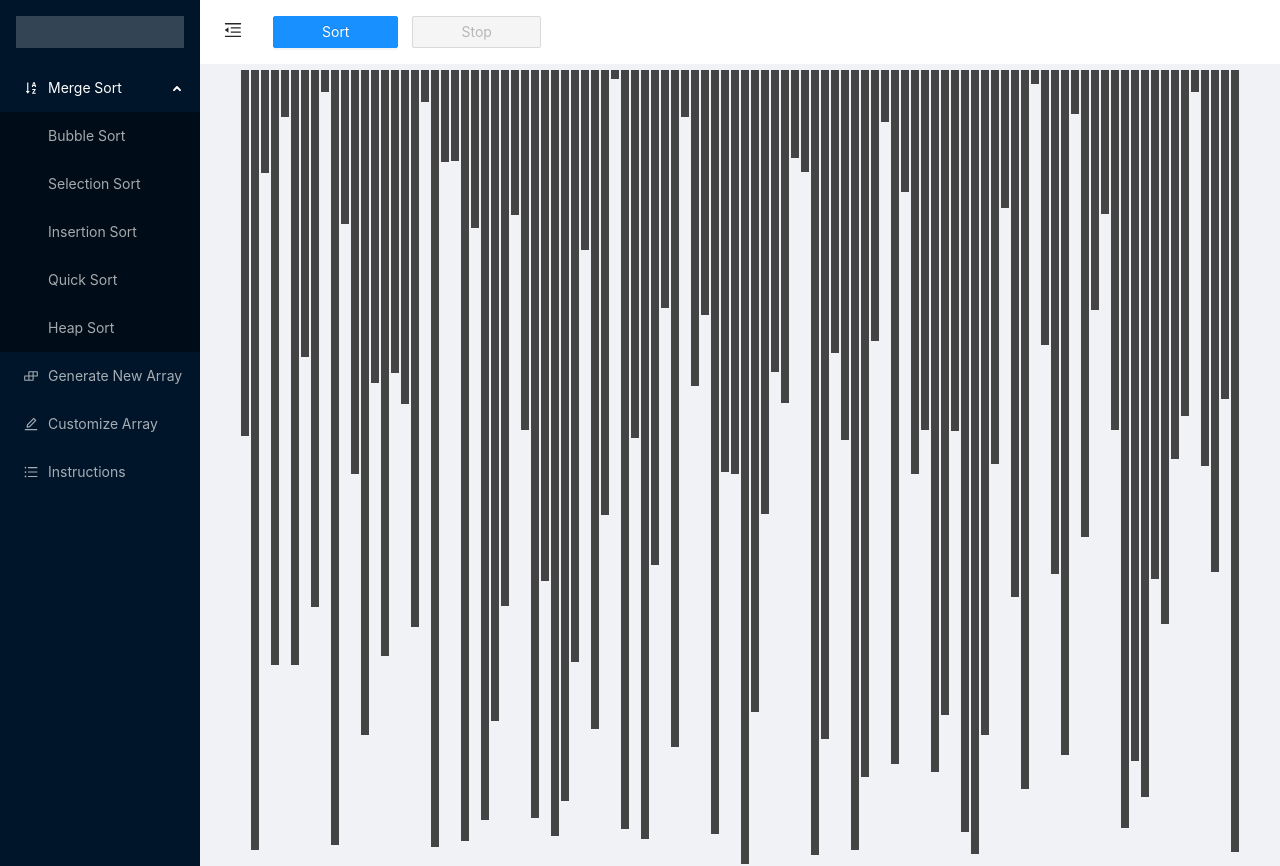
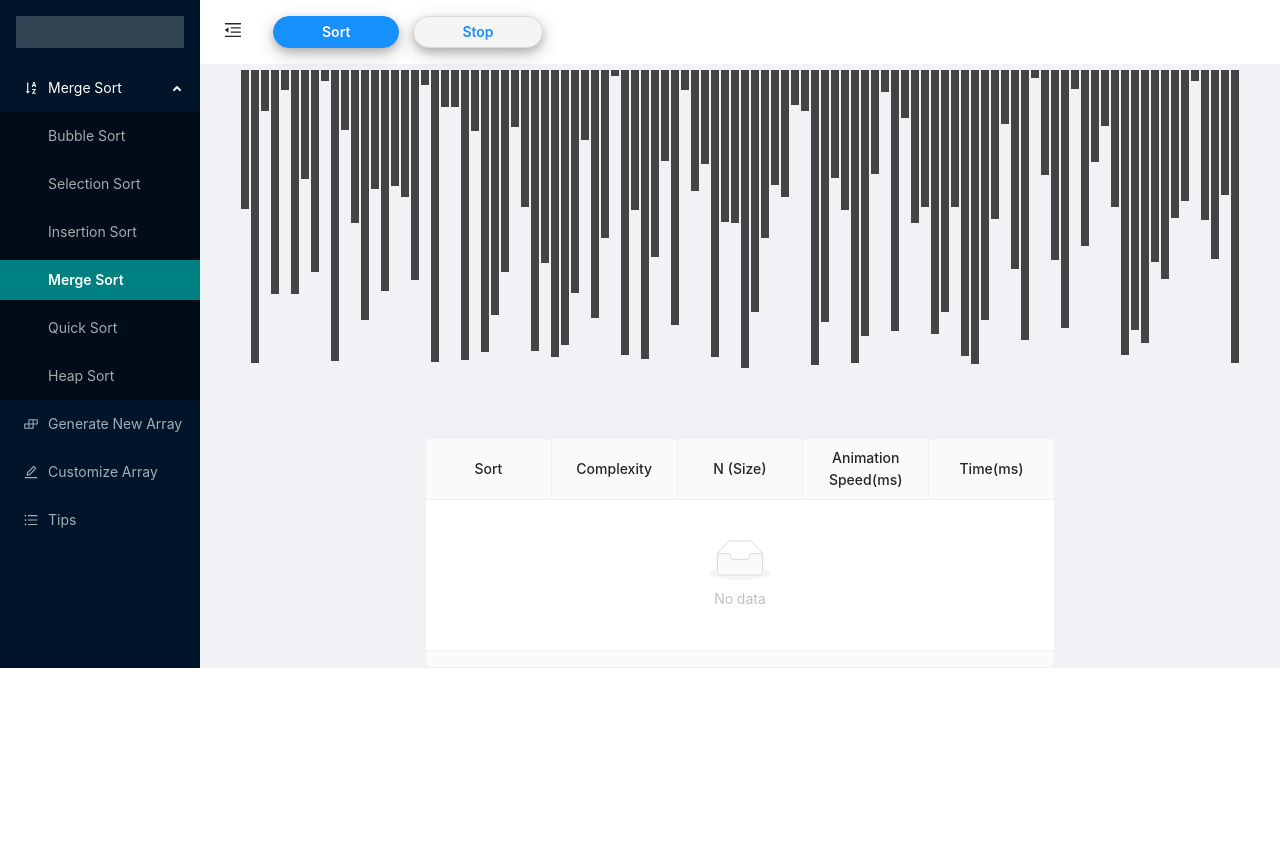
Before and after one commit to sapnatomar/sorting-algorithm-visualiser, a React (Create React App) app: page / in a window 1280 px wide. Shown: the top 866 px of the page. After the commit the page ends 800 px from the top, so only its background shows below. Built offline with nearby package versions, Linux system fonts and the light colour scheme.

Commit message:
Add heap sort algorithm, Tips tab, Sort Log table and form input in Customize Array Drawer to toggle sort order

```diff
--- a/package.json
+++ b/package.json
@@ -9,6 +9,7 @@
     "antd": "^4.2.3",
     "react": "^16.13.1",
     "react-dom": "^16.13.1",
+    "react-router-dom": "^5.2.0",
     "react-scripts": "3.4.1"
   },
   "scripts": {
--- /dev/null
+++ b/src/components/Tips.js
@@ -0,0 +1,39 @@
+import React from "react";
+import { Modal, Button } from "antd";
+
+const link =
+  "https://www.geeksforgeeks.org/analysis-of-different-sorting-techniques/";
+
+export default function Tips(props) {
+  return (
+    <Modal
+      title="Tips"
+      visible={props.visible}
+      onOk={props.toggleTips}
+      onCancel={props.toggleTips}
+      footer={[
+        <Button key="Ok" type="primary" onClick={props.toggleTips}>
+          Ok
+        </Button>,
+      ]}
+    >
+      <ul>
+        <li>
+          Customize Array to change the properties of array bars (number,
+          minimum height, maximum height) and animation speed (default = 3 ms).
+        </li>
+        <li>
+          For shorter wait time, try using smaller size array for Sorting
+          Algorithms of complexity O(n2). [Bubble Sort, Selection Sort and
+          Insertion Sort]
+          <br />
+          Read more about Time Complexities of various Sorting Algorithms{" "}
+          <a href={link} target="_blank" rel="noopener noreferrer">
+            here
+          </a>
+          .
+        </li>
+      </ul>
+    </Modal>
+  );
+}
--- a/src/components/Utils/utils.js
+++ b/src/components/Utils/utils.js
@@ -11,44 +11,17 @@ export const sorts = [
 ];
 
 export const complexity = {
-  "Bubble Sort": "O(n2)",
-  "Selection Sort": "O(n2)",
-  "Insertion Sort": "O(n2)",
-  "Merge Sort": "O(nlog(n))",
-  "Quick Sort": "O(nlog(n))",
-  "Heap Sort": "O(nlog(n))",
+  "Bubble Sort": "O(n*n)",
+  "Selection Sort": "O(n*n)",
+  "Insertion Sort": "O(n*n)",
+  "Merge Sort": "O(n*log(n))",
+  "Quick Sort": "O(n*log(n))",
+  "Heap Sort": "O(n*log(n))",
 };
 
 export function randomIntFromInterval(min, max) {
   return Math.floor(Math.random() * (max - min + 1) + min);
 }
-
-export const arrayDetails = [
-  {
-    title: "Sort Agorithm",
-    valueStyle: { color: "#3f8600" },
-  },
-  {
-    title: "Time Complexity",
-    valueStyle: { color: "#cf1322" },
-  },
-  {
-    title: "Animation Speed",
-    valueStyle: { color: "#3f4200" },
-  },
-  {
-    title: "Array Size",
-    valueStyle: { color: "#3f8600" },
-  },
-  {
-    title: "Minimum Value Limit",
-    valueStyle: { color: "#3f8600" },
-  },
-  {
-    title: "Maximum Value Limit",
-    valueStyle: { color: "#3f8600" },
-  },
-];
 
 export const NavbarButtons = [
   {
@@ -60,16 +33,34 @@ export const NavbarButtons = [
     disabled: true,
   },
   {
-    title: "Instructions",
+    title: "Tips",
   },
-  // {
-  //   title: "Sort",
-  //   type: "primary",
-  //   disabled: true,
-  // },
-  // {
-  //   title: "Stop (BROKEN)",
-  //   type: "primary",
-  //   disabled: false,
-  // },
 ];
+
+export const columns = [
+  {
+    title: "Sort",
+    dataIndex: "sort",
+    align: "center",
+  },
+  {
+    title: "Complexity",
+    dataIndex: "complexity",
+    align: "center",
+  },
+  {
+    title: "N (Size)",
+    dataIndex: "N",
+    align: "center",
+  },
+  {
+    title: "Animation Speed(ms)",
+    dataIndex: "animationSpeed",
+    align: "center",
+  },
+  {
+    title: "Time(ms)",
+    dataIndex: "timetaken",
+    align: "center",
+  },
+];
--- a/src/components/Visualizer.css
+++ b/src/components/Visualizer.css
@@ -20,8 +20,16 @@ aside .logo {
   margin: 16px;
 }
 
-.ant-menu-dark.ant-menu-dark:not(.ant-menu-horizontal) .ant-menu-item-selected {
+.ant-menu-dark.ant-menu-dark:not(.ant-menu-horizontal) .Generate,
+.ant-menu-dark.ant-menu-dark:not(.ant-menu-horizontal) .Customize,
+.ant-menu-dark.ant-menu-dark:not(.ant-menu-horizontal) .Tips {
   background-color: transparent !important;
+}
+
+.activeSort {
+  background-color: teal !important;
+  color: #fff !important;
+  font-weight: 600;
 }
 
 header .trigger {
@@ -41,6 +49,12 @@ header {
   padding: 0 10px 0 10px !important;
   margin-left: 0.5em;
   margin-right: 0.5em;
+  box-shadow: 0 4px 8px 0 rgba(0, 0, 0, 0.2), 0 6px 20px 0 rgba(0, 0, 0, 0.19) !important;
+  font-weight: 600 !important;
+}
+
+.header-buttons:disabled {
+  color: #1890ff !important;
 }
 
 @media screen and (min-width: 600px) {
@@ -109,6 +123,10 @@ header {
   cursor: pointer;
 }
 
+.log-conatiner {
+  margin-bottom: 4em;
+}
+
 @media screen and (max-width: 600px) {
   .array-bar {
     max-width: 2px !important;
@@ -120,5 +138,46 @@ header {
 }
 
 .ant-table-thead {
-  display: none !important;
+  /* display: none !important; */
+  font-weight: 600;
 }
+
+.array-details button,
+.array-details button:active,
+.array-details button:hover,
+.array-details button:focus {
+  height: auto;
+  border: none;
+  color: rgba(0, 0, 0, 0.65) !important;
+  /* box-shadow: 0 4px 8px 0 rgba(0, 0, 0, 0.2), 0 6px 20px 0 rgba(0, 0, 0, 0.19) !important; */
+  cursor: default;
+}
+
+.array-details .array-details-value {
+  font-size: x-large;
+}
+
+@media screen and (max-width: 1024px) {
+  .array-details button,
+  .array-details .array-details-value {
+    font-size: x-small;
+  }
+  .log-container {
+    display: none;
+  }
+}
+
+@media screen and (max-width: 600px) {
+  .array-details {
+    display: none;
+  }
+}
+
+.ant-table-footer,
+.ant-table-cell {
+  padding: 8px 16px !important;
+}
+
+.ant-table-footer {
+  text-align: right;
+}
--- a/src/components/Visualizer.js
+++ b/src/components/Visualizer.js
@@ -1,21 +1,21 @@
 import React, { Component } from "react";
 import CustomizeArrayDrawer from "./CustomizeArrayDrawer";
-import Log from "./Log";
+import Tips from "./Tips";
 import {
   randomIntFromInterval,
   COLOR1,
   COLOR2,
   sorts,
   complexity,
-  //arrayDetails,
   NavbarButtons,
+  columns,
 } from "./Utils/utils.js";
 
 import sortArray from "../algorithms/Sort.js";
 
 import "./Visualizer.css";
 import "antd/dist/antd.css";
-import { Layout, Button, notification, Menu } from "antd";
+import { Layout, Button, notification, Menu, Table, Affix } from "antd";
 import {
   MenuUnfoldOutlined,
   MenuFoldOutlined,
@@ -24,6 +24,7 @@ import {
   EditOutlined,
   BuildOutlined,
   UnorderedListOutlined,
+  DeleteOutlined,
 } from "@ant-design/icons";
 
 const { Header, Sider, Content } = Layout;
@@ -34,14 +35,16 @@ export default class Visualizer extends Component {
     array: [],
     size: 100,
     min_value: 5,
-    max_value: 800,
+    max_value: 300,
     animation_speed: 3,
     sortMethod: "Merge Sort",
     isDrawerVisible: false,
+    areTipsVisible: false,
     isSorting: false,
     reset: false,
+    siderCollapsed: false,
+    sortOrder: 1,
     log: [],
-    siderCollapsed: false,
   };
 
   componentDidMount() {
@@ -53,15 +56,26 @@ export default class Visualizer extends Component {
   };
 
   /*********************************************************************************************************************************************
-   *                                                          DISPLAY INSTRUCTIONS
+   *                                                          FOOTER
    *********************************************************************************************************************************************/
 
-  displayInstructions = () => {
-    alert("here are your instructions");
+  footer = () => {
+    if (this.state.log.length)
+      return (
+        <div>
+          Clear Log{" "}
+          <DeleteOutlined
+            onClick={(event) => {
+              event.preventDefault();
+              this.clearLog();
+            }}
+          />
+        </div>
+      );
   };
 
   /********************************************************************************************************************************************* *
-   *                                                          DRAWER TOGGLE AND SLIDER TOGGLE
+   *                                               TOGGLE DRAWER, SLIDER, TIPS, WARNING MESSAGE
    * **********************************************************************************************************************************************/
 
   toggleDrawer = () => {
@@ -74,6 +88,10 @@ export default class Visualizer extends Component {
     this.setState({
       siderCollapsed: !this.state.siderCollapsed,
     });
+  };
+
+  toggleTips = () => {
+    this.setState({ areTipsVisible: !this.state.areTipsVisible });
   };
 
   /************************************************************************************************************************************************
@@ -111,6 +129,10 @@ export default class Visualizer extends Component {
     this.setState({ animation_speed: e.target.value });
   };
 
+  handleSortOrderChange = (e) => {
+    this.setState({ sortOrder: this.state.sortOrder * -1 });
+  };
+
   /*********************************************************************************************************************************************
    *                                                        GENERATE RANDOM ARRAY
    **********************************************************************************************************************************************/
@@ -144,8 +166,8 @@ export default class Visualizer extends Component {
   handleSingleSort = () => {
     //indicates sorting is about to be performed
     //so disable all other input fields
-    const { sortMethod } = this.state;
-    const actions = sortArray(this.state.array, sortMethod);
+    const { sortMethod, array, sortOrder } = this.state;
+    const actions = sortArray(array, sortMethod, sortOrder);
     this.animations(actions, sortMethod);
   };
 
@@ -157,7 +179,7 @@ export default class Visualizer extends Component {
 
   animations = (actions, sortMethod) => {
     this.setState({ isSorting: true });
-    const { animation_speed, size, log } = this.state;
+    const { animation_speed, size } = this.state;
 
     for (let i = 0; i < actions.length; i++) {
       const arrayBar = Array.from(document.querySelectorAll(".array-bar"));
@@ -181,21 +203,22 @@ export default class Visualizer extends Component {
     const sorting_time = animation_speed * actions.length;
 
     setTimeout(() => {
-      const messageDescription = `Took ${sorting_time} milliseconds to sort an array of size ${size} using ${sortMethod} when animation speed is ${animation_speed} ms.`;
+      const messageDescription = `Took ${sorting_time} milliseconds to sort an array of size ${size} using ${sortMethod} with animation speed of ${animation_speed} ms.`;
       this.openNotification(messageDescription);
-
-      const time_complexity = complexity[sortMethod];
-      const idx = log.length;
-
-      log.push({
-        key: `${idx}`,
+      this.setState({
+        isSorting: false,
+        log: [
+          ...this.state.log,
+          {
+            key: this.state.log.length,
             sort: sortMethod,
-        complexity: time_complexity,
+            complexity: complexity[sortMethod],
+            animationSpeed: animation_speed,
             N: size,
-        animationSpeed: animation_speed,
-        timetaken: `${sorting_time}ms`,
+            timetaken: sorting_time,
+          },
+        ],
       });
-      this.setState({ isSorting: false, log: log });
     }, parseInt(sorting_time));
   };
 
@@ -208,8 +231,10 @@ export default class Visualizer extends Component {
       sortMethod,
       animation_speed,
       isDrawerVisible,
+      areTipsVisible,
       isSorting,
       log,
+      sortOrder,
     } = this.state;
 
     const displayValue = [
@@ -220,15 +245,17 @@ export default class Visualizer extends Component {
       min_value,
       max_value,
       isDrawerVisible,
+      sortOrder,
     ];
 
     const classMethods = [
       this.generateArray,
       this.toggleDrawer,
-      this.displayInstructions,
+      this.toggleTips,
       this.handleValueChange,
       this.handleSizeChange,
       this.handleAnimationSpeedChange,
+      this.handleSortOrderChange,
     ];
 
     const icons = [
@@ -236,6 +263,8 @@ export default class Visualizer extends Component {
       <EditOutlined />,
       <UnorderedListOutlined />,
     ];
+
+    // const pos = window.screen.height / 8;
 
     return (
       <Layout>
@@ -253,19 +282,17 @@ export default class Visualizer extends Component {
               icon={<SortAscendingOutlined />}
               title={sortMethod}
             >
-              {sorts.map((item, index) =>
-                sortMethod !== item ? (
+              {sorts.map((item, index) => (
                 <Menu.Item
+                  title={`Time Complexity: ${complexity[item]}`}
                   key={index}
                   disabled={isSorting}
                   onClick={this.onSortMethodChange}
+                  className={item === sortMethod ? "activeSort" : ""}
                 >
                   {item}
                 </Menu.Item>
-                ) : (
-                  ""
-                )
-              )}
+              ))}
             </SubMenu>
 
             {NavbarButtons.map((menuItem, index) => (
@@ -295,6 +322,7 @@ export default class Visualizer extends Component {
               type="primary"
               onClick={this.handleSingleSort}
               disabled={isSorting}
+              shape="round"
             >
               Sort
             </Button>
@@ -302,6 +330,7 @@ export default class Visualizer extends Component {
               className="header-buttons"
               type="primary"
               disabled={!isSorting}
+              shape="round"
             >
               Stop
             </Button>
@@ -321,14 +350,19 @@ export default class Visualizer extends Component {
             ))}
           </Content>
 
+          <Tips visible={areTipsVisible} toggleTips={this.toggleTips} />
+
           {/************************************ SHOW LOG **********************************/}
 
           <Content className="log-container">
-            <Log
-              disabled={isSorting}
-              log={log}
-              handleMultipleSort={this.handleMultipleSort}
-              clearLog={this.clearLog}
+            <Table
+              columns={columns}
+              dataSource={log.slice().reverse()}
+              pagination={false}
+              bordered
+              style={{ maxWidth: "45em", margin: "0 auto" }}
+              scroll={{ y: 235 }}
+              footer={() => this.footer()}
             />
           </Content>
 
@@ -339,6 +373,32 @@ export default class Visualizer extends Component {
             onClose={this.toggleDrawer}
             methods={classMethods.slice(3)}
           />
+
+          {/* <div className="array-details">
+            <Affix offsetBottom={4 * pos}>
+              <Button>
+                ANIMATION SPEED{" "}
+                <span className="array-details-value">
+                  | {animation_speed} ms
+                </span>
+              </Button>
+            </Affix>
+            <Affix offsetBottom={3 * pos}>
+              <Button>
+                N <span className="array-details-value">| {size}</span>
+              </Button>
+            </Affix>
+            <Affix offsetBottom={2 * pos}>
+              <Button>
+                MIN <span className="array-details-value">| {min_value}</span>
+              </Button>
+            </Affix>
+            <Affix offsetBottom={pos}>
+              <Button>
+                MAX <span className="array-details-value">| {max_value}</span>
+              </Button>
+            </Affix>
+          </div> */}
         </Layout>
       </Layout>
     );
```
Also changed, not shown: src/algorithms/HeapSort.js (+44 -0 lines), src/algorithms/Sort.js (+4 -4 lines), src/components/CustomizeArrayDrawer.js (+28 -2 lines), src/components/Log.js (deleted, +0 -95 lines), 1 other file (tests, documents, lock files or other folders). Lines whose indentation alone changed are shown as unchanged.
